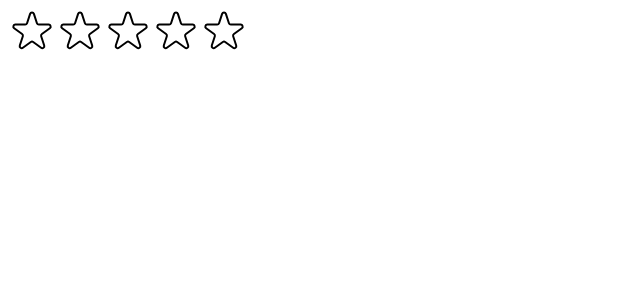
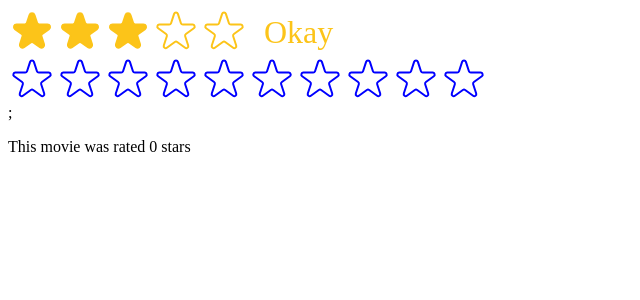
Before and after one commit to mattbarb93/usepopcorn, a React (Create React App) app: page / in a window 1280 px wide. Shown: the top 300 px of the page, without its empty margins (0-640 px from the left). Built offline with nearby package versions, Linux system fonts and the light colour scheme.

Commit message:
props from lower to higher components + colors

```diff
--- a/src/App.js
+++ b/src/App.js
@@ -1,4 +1,5 @@
 import { useState } from "react";
+import StarRating from "./StarRating";
 
 const tempMovieData = [
   {
--- a/src/StarRating.js
+++ b/src/StarRating.js
@@ -1,4 +1,5 @@
 import { useState } from "react";
+import PropTypes from "prop-types";
 
 const containerStyle = {
   display: "flex",
@@ -10,18 +11,38 @@
   display: "flex",
 };
 
-const textStyle = {
-  lineHeight: "1",
-  margin: "0",
+StarRating.propTypes = {
+  maxRating: PropTypes.number,
+  defaultRating: PropTypes.number,
+  color: PropTypes.string,
+  size: PropTypes.number,
+  messages: PropTypes.array,
+  className: PropTypes.string,
+  onSetRating: PropTypes.func,
 };
 
-export default function StarRating({ maxRating = 5 }) {
-  const [rating, setRating] = useState(0);
+export default function StarRating({
+  maxRating = 5,
+  color = "#fcc419",
+  size = 48,
+  messages = [],
+  defaultRating = 0,
+  onSetRating,
+}) {
+  const [rating, setRating] = useState(defaultRating);
   const [tempRating, setTempRating] = useState(0);
 
   function handleRating(rating) {
     setRating(rating);
+    onSetRating(rating);
   }
+
+  const textStyle = {
+    lineHeight: "1",
+    margin: "0",
+    color,
+    fontSize: `${size / 1.5}px`,
+  };
 
   return (
     <div style={containerStyle}>
@@ -33,22 +54,27 @@
             full={tempRating ? tempRating >= i + 1 : rating >= i + 1}
             onHoverIn={() => setTempRating(i + 1)}
             onHoverOut={() => setTempRating(0)}
+            color={color}
+            size={size}
           />
         ))}
       </div>
-      <p style={textStyle}>{tempRating || rating || ""}</p>
+      <p style={textStyle}>
+        {messages.length === maxRating
+          ? messages[tempRating ? tempRating - 1 : rating - 1]
+          : tempRating || rating || ""}
+      </p>
     </div>
   );
 }
 
-const starStyle = {
-  width: "48px",
-  height: "48px",
-  display: "block",
-  cursor: "pointer",
-};
-
-function Star({ onRate, full, onHoverIn, onHoverOut }) {
+function Star({ onRate, full, onHoverIn, onHoverOut, color, size }) {
+  const starStyle = {
+    width: `${size}px`,
+    height: `${size}px`,
+    display: "block",
+    cursor: "pointer",
+  };
   return (
     <span
       role="button"
@@ -61,8 +87,8 @@
         <svg
           xmlns="http://www.w3.org/2000/svg"
           viewBox="0 0 20 20"
-          fill="#000"
-          stroke="#000"
+          fill={color}
+          stroke={color}
         >
           <path d="M9.049 2.927c.3-.921 1.603-.921 1.902 0l1.07 3.292a1 1 0 00.95.69h3.462c.969 0 1.371 1.24.588 1.81l-2.8 2.034a1 1 0 00-.364 1.118l1.07 3.292c.3.921-.755 1.688-1.54 1.118l-2.8-2.034a1 1 0 00-1.175 0l-2.8 2.034c-.784.57-1.838-.197-1.539-1.118l1.07-3.292a1 1 0 00-.364-1.118L2.98 8.72c-.783-.57-.38-1.81.588-1.81h3.461a1 1 0 00.951-.69l1.07-3.292z" />
         </svg>
@@ -71,7 +97,7 @@
           xmlns="http://www.w3.org/2000/svg"
           fill="none"
           viewBox="0 0 24 24"
-          stroke="#000"
+          stroke={color}
         >
           <path
             strokeLinecap="round"
--- a/src/index.js
+++ b/src/index.js
@@ -5,11 +5,26 @@
 // import App from './App';
 import StarRating from "./StarRating";
 
+function Test() {
+  const [movieRating, setMovieRating] = useState(0);
+  return (
+    <div>
+      <StarRating color="blue" maxRating={10} onSetRating={setMovieRating} />;
+      <p>This movie was rated {movieRating} stars</p>
+    </div>
+  );
+}
+
 const root = ReactDOM.createRoot(document.getElementById("root"));
 root.render(
   <React.StrictMode>
     {/* <App /> */}
-    <StarRating maxRating={5} />
+    <StarRating
+      maxRating={5}
+      messages={["Terrible", "Bad", "Okay", "Good", "Amazing"]}
+      defaultRating={3}
+    />
+    <Test />
   </React.StrictMode>
 );
 
```
